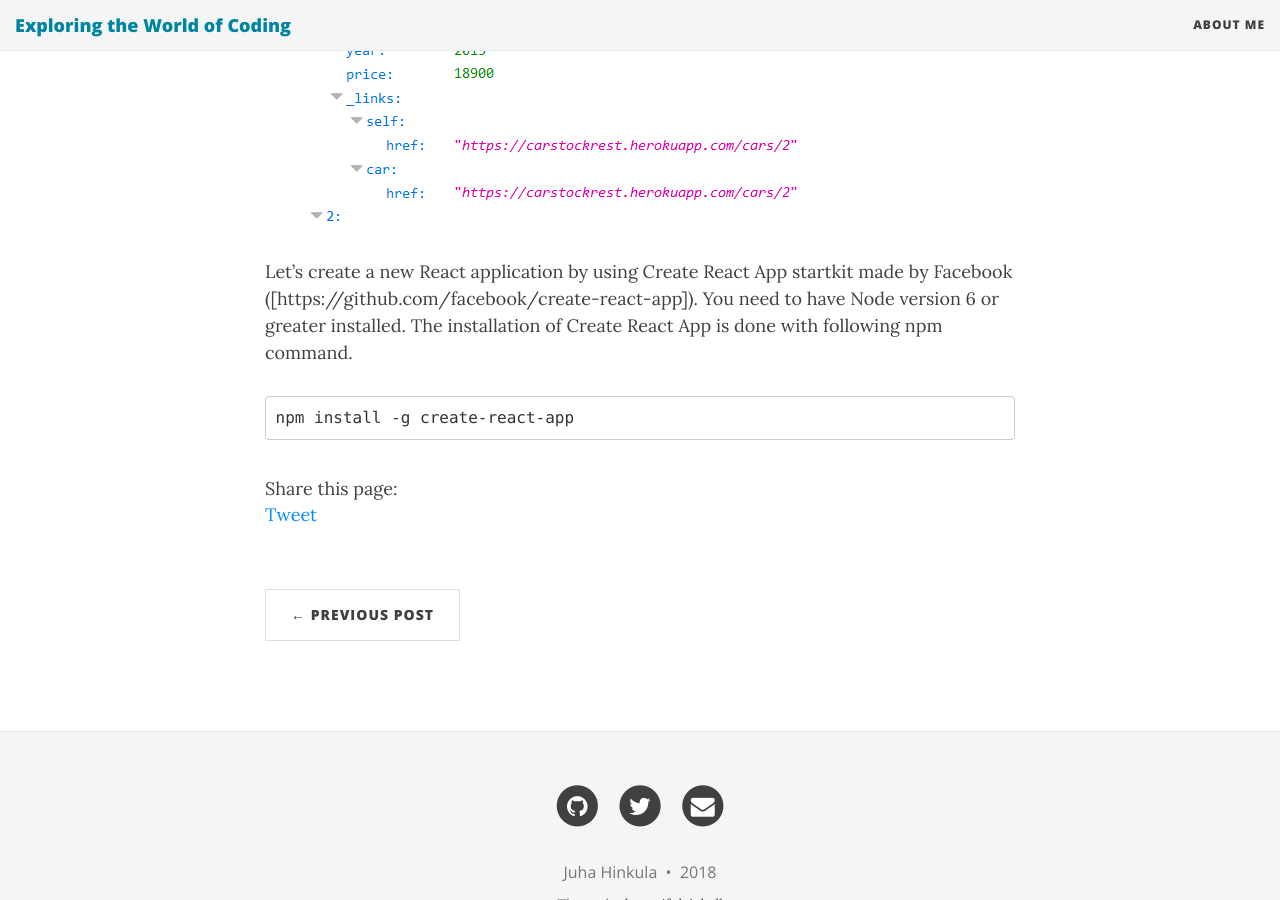
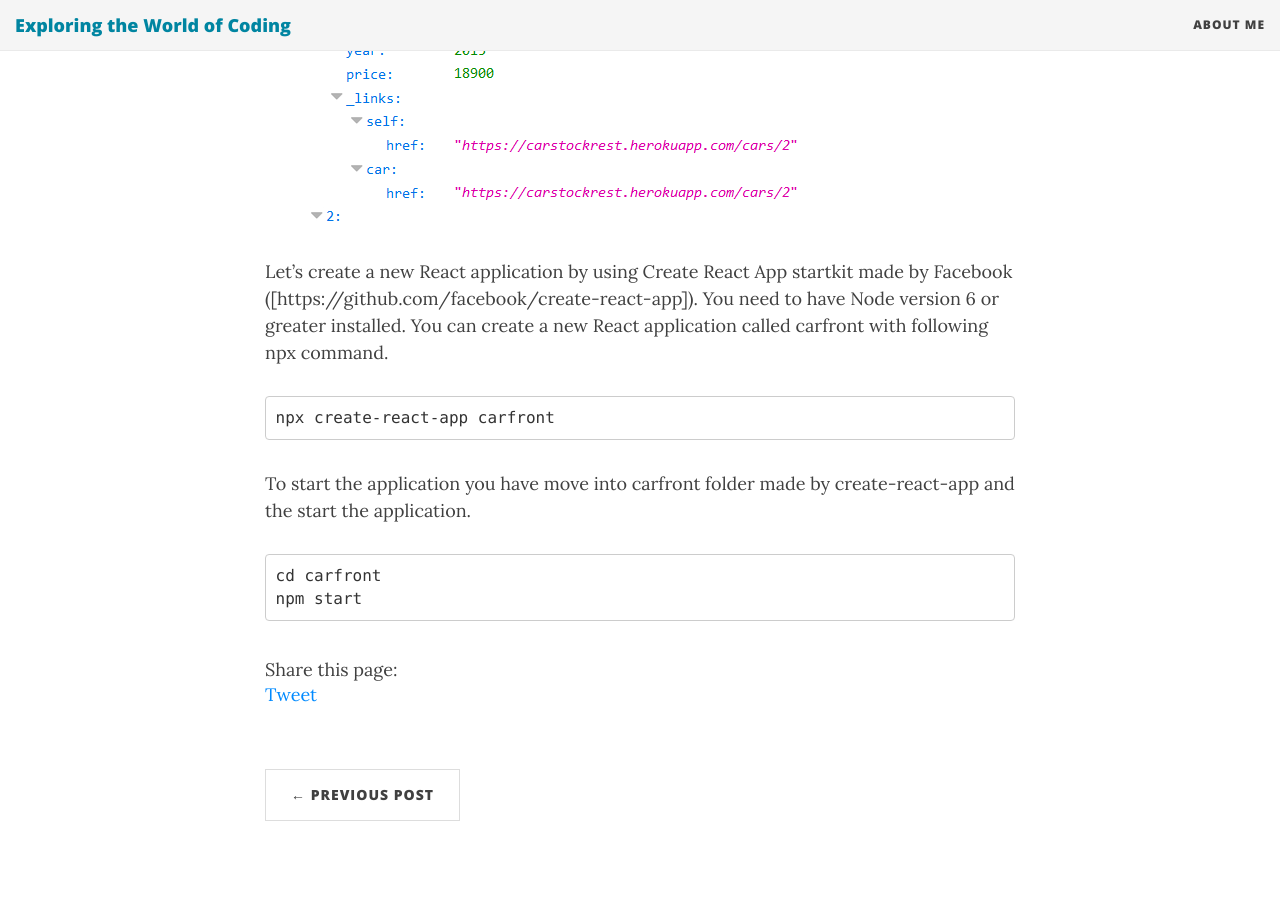
Before and after one commit to juhahinkula/juhahinkula.github.io, a Jekyll site: the page built from _posts/2018-09-21-react-tutorial.markdown, in a window 1280 px wide and 900 px high, scrolled down 1014 px. Built offline with Jekyll 4.4.1, drawn with Linux system fonts in a browser that asks for light colours; nearby versions of some CDN libraries; comment, search, counter and statistics services are not loaded.

Commit message:
modified post

```diff
--- a/_posts/2018-09-21-react-tutorial.markdown
+++ b/_posts/2018-09-21-react-tutorial.markdown
@@ -10,8 +10,15 @@
 
 ![screenshot]({{ site.baseurl }}/img/carlist.PNG)
 
-Let's create a new React application by using Create React App startkit made by Facebook ([https://github.com/facebook/create-react-app]). You need to have Node version 6 or greater installed. The installation of Create React App is done with following npm command.
+Let's create a new React application by using Create React App startkit made by Facebook ([https://github.com/facebook/create-react-app]). You need to have Node version 6 or greater installed. You can create a new React application called carfront with following npx command.
 
 {% highlight xml %}
-npm install -g create-react-app
+npx create-react-app carfront
 {% endhighlight %}
+
+To start the application you have move into carfront folder made by create-react-app and the start the application.
+
+{% highlight xml %}
+cd carfront
+npm start
+{% endhighlight %}
```
